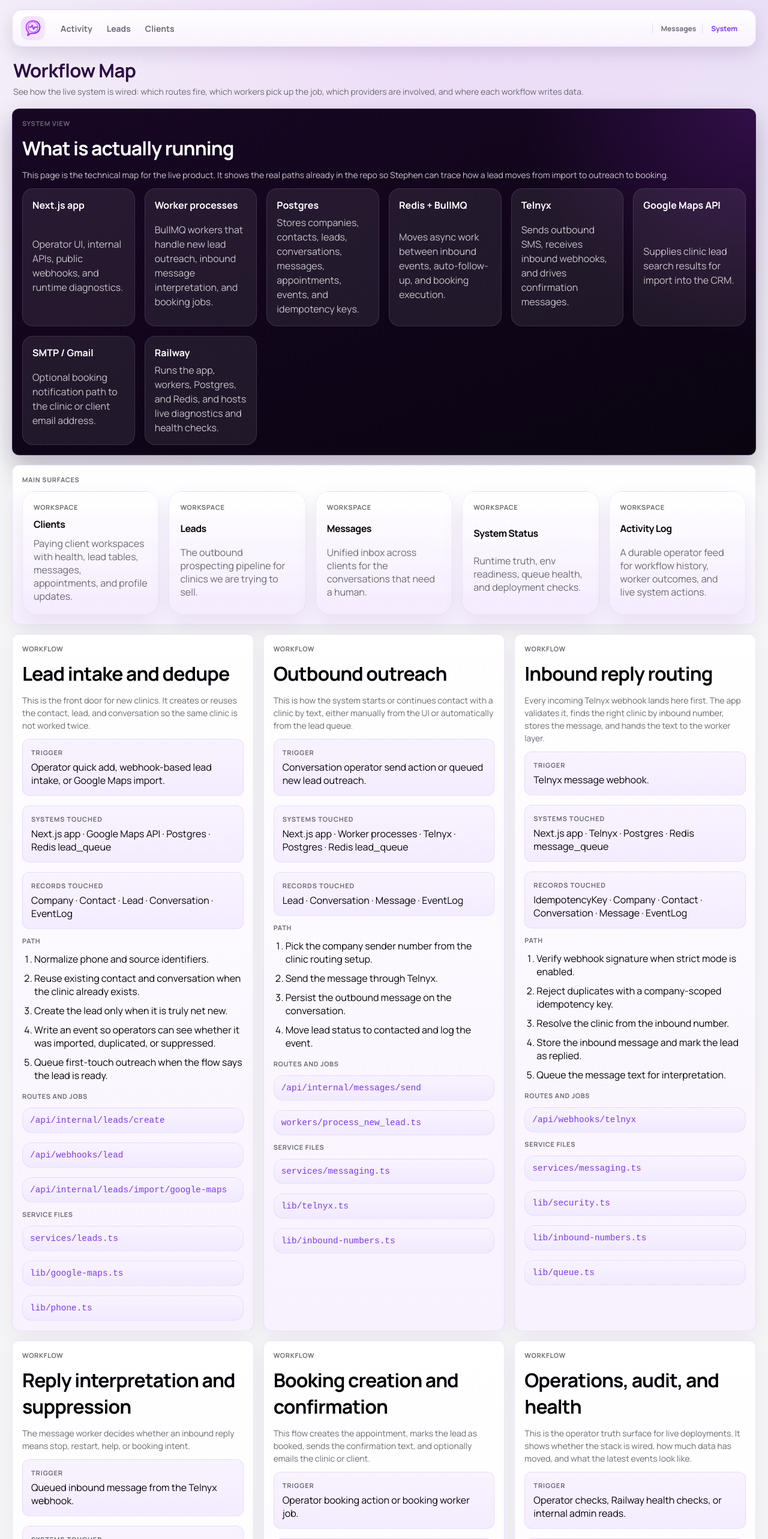
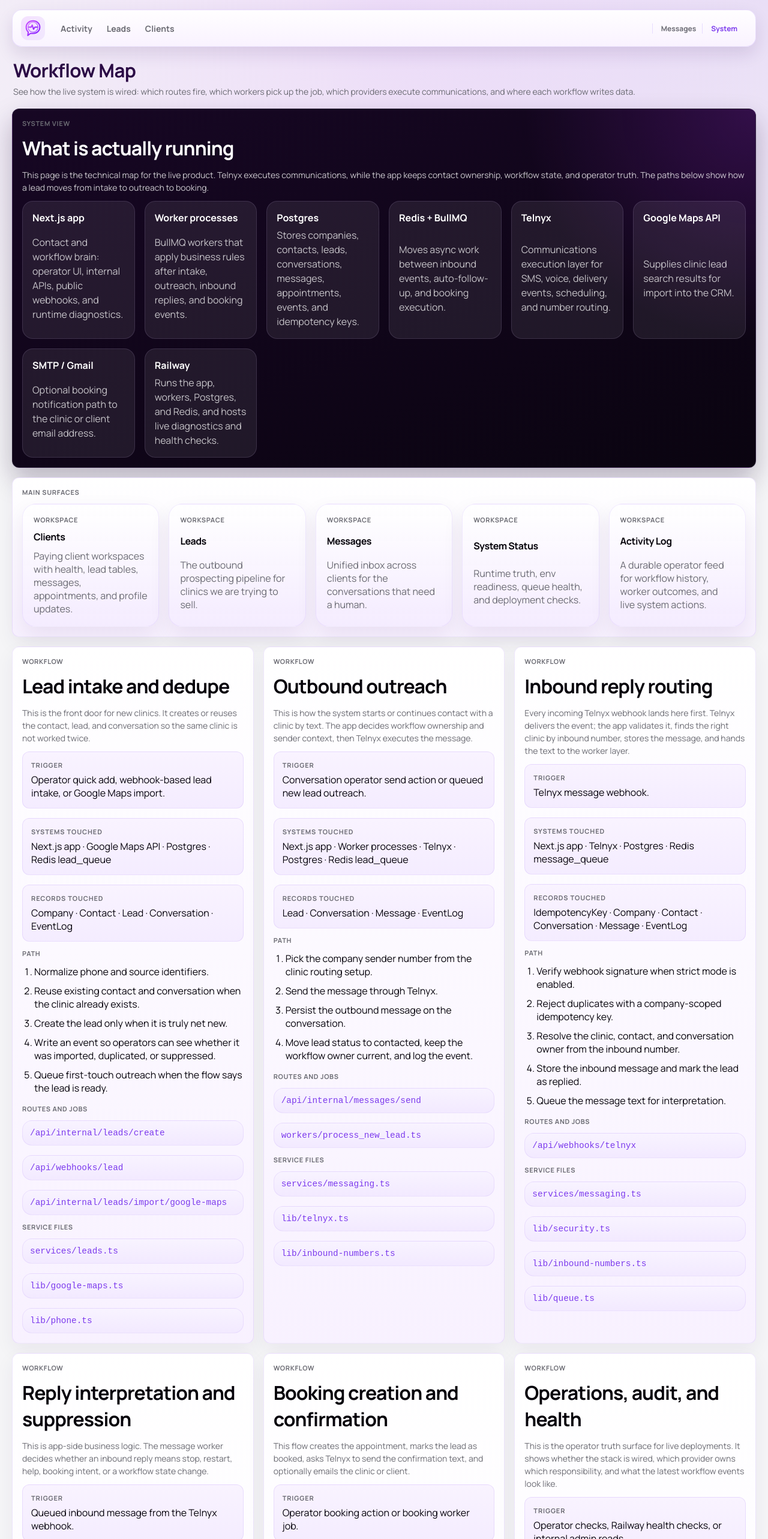
Before and after one commit to stephenmichaelmccain-create/fixyourleads-core, a Next.js app: page /diagnostics/workflows in a window 1280 px wide. Shown: the top 2566 px of the page at 60% size. Built offline with nearby package versions, Linux system fonts and the light colour scheme.

Commit message:
Clarify Telnyx and app workflow boundary

```diff
--- a/app/admin/system/page.tsx
+++ b/app/admin/system/page.tsx
@@ -81,7 +81,7 @@ const workflowCards = [
   },
   {
     title: 'Messaging and booking',
-    body: 'Inbound Telnyx replies route into message workers, then booking jobs create appointments and notifications.',
+    body: 'Telnyx handles message delivery and events, while the app routes replies into workflow state, booking jobs, and operator history.',
     route: '/api/webhooks/telnyx',
     routeSecondary: 'workers/booking.ts',
     records: 'Message · Appointment · EventLog',
@@ -173,7 +173,7 @@ export default async function AdminSystemPage() {
         <div className="record-header">
           <div className="panel-stack">
             <div className="metric-label">Workflow map</div>
-            <h2 className="section-title">The short version of how the app is wired right now.</h2>
+            <h2 className="section-title">The short version of how the app and providers divide responsibility.</h2>
           </div>
           <a className="button-secondary" href="/diagnostics/workflows">
             Open full map
--- a/app/diagnostics/workflows/page.tsx
+++ b/app/diagnostics/workflows/page.tsx
@@ -3,11 +3,11 @@ import { LayoutShell } from '@/app/components/LayoutShell';
 const systemLayers = [
   {
     name: 'Next.js app',
-    role: 'Operator UI, internal APIs, public webhooks, and runtime diagnostics.'
+    role: 'Contact and workflow brain: operator UI, internal APIs, public webhooks, and runtime diagnostics.'
   },
   {
     name: 'Worker processes',
-    role: 'BullMQ workers that handle new lead outreach, inbound message interpretation, and booking jobs.'
+    role: 'BullMQ workers that apply business rules after intake, outreach, inbound replies, and booking events.'
   },
   {
     name: 'Postgres',
@@ -19,7 +19,7 @@ const systemLayers = [
   },
   {
     name: 'Telnyx',
-    role: 'Sends outbound SMS, receives inbound webhooks, and drives confirmation messages.'
+    role: 'Communications execution layer for SMS, voice, delivery events, scheduling, and number routing.'
   },
   {
     name: 'Google Maps API',
@@ -62,7 +62,7 @@ const workflows = [
   },
   {
     title: 'Outbound outreach',
-    summary: 'This is how the system starts or continues contact with a clinic by text, either manually from the UI or automatically from the lead queue.',
+    summary: 'This is how the system starts or continues contact with a clinic by text. The app decides workflow ownership and sender context, then Telnyx executes the message.',
     trigger: 'Conversation operator send action or queued new lead outreach.',
     paths: [
       '/api/internal/messages/send',
@@ -79,12 +79,12 @@ const workflows = [
       'Pick the company sender number from the clinic routing setup.',
       'Send the message through Telnyx.',
       'Persist the outbound message on the conversation.',
-      'Move lead status to contacted and log the event.'
+      'Move lead status to contacted, keep the workflow owner current, and log the event.'
     ]
   },
   {
     title: 'Inbound reply routing',
-    summary: 'Every incoming Telnyx webhook lands here first. The app validates it, finds the right clinic by inbound number, stores the message, and hands the text to the worker layer.',
+    summary: 'Every incoming Telnyx webhook lands here first. Telnyx delivers the event; the app validates it, finds the right clinic by inbound number, stores the message, and hands the text to the worker layer.',
     trigger: 'Telnyx message webhook.',
     paths: [
       '/api/webhooks/telnyx'
@@ -100,14 +100,14 @@ const workflows = [
     stages: [
       'Verify webhook signature when strict mode is enabled.',
       'Reject duplicates with a company-scoped idempotency key.',
-      'Resolve the clinic from the inbound number.',
+      'Resolve the clinic, contact, and conversation owner from the inbound number.',
       'Store the inbound message and mark the lead as replied.',
       'Queue the message text for interpretation.'
     ]
   },
   {
     title: 'Reply interpretation and suppression',
-    summary: 'The message worker decides whether an inbound reply means stop, restart, help, or booking intent.',
+    summary: 'This is app-side business logic. The message worker decides whether an inbound reply means stop, restart, help, booking intent, or a workflow state change.',
     trigger: 'Queued inbound message from the Telnyx webhook.',
     paths: [
       'workers/handle_incoming_message.ts'
@@ -128,7 +128,7 @@ const workflows = [
   },
   {
     title: 'Booking creation and confirmation',
-    summary: 'This flow creates the appointment, marks the lead as booked, sends the confirmation text, and optionally emails the clinic or client.',
+    summary: 'This flow creates the appointment, marks the lead as booked, asks Telnyx to send the confirmation text, and optionally emails the clinic or client.',
     trigger: 'Operator booking action or booking worker job.',
     paths: [
       '/api/internal/bookings/create',
@@ -147,12 +147,13 @@ const workflows = [
       'Prevent duplicate bookings for the same contact and slot.',
       'Create the appointment and mark the lead as booked.',
       'Send a confirmation text from the clinic routing number.',
-      'Send the booking notification email when SMTP is configured.'
+      'Send the booking notification email when SMTP is configured.',
+      'Keep booking state and audit history in the app.'
     ]
   },
   {
     title: 'Operations, audit, and health',
-    summary: 'This is the operator truth surface for live deployments. It shows whether the stack is wired, how much data has moved, and what the latest events look like.',
+    summary: 'This is the operator truth surface for live deployments. It shows whether the stack is wired, which provider owns which responsibility, and what the latest workflow events look like.',
     trigger: 'Operator checks, Railway health checks, or internal admin reads.',
     paths: [
       '/diagnostics',
@@ -196,15 +197,15 @@ export default function WorkflowDiagnosticsPage() {
   return (
     <LayoutShell
       title="Workflow Map"
-      description="See how the live system is wired: which routes fire, which workers pick up the job, which providers are involved, and where each workflow writes data."
+      description="See how the live system is wired: which routes fire, which workers pick up the job, which providers execute communications, and where each workflow writes data."
       section="diagnostics"
     >
       <section className="panel panel-stack panel-dark">
         <div className="metric-label">System view</div>
         <h2 className="section-title section-title-large">What is actually running</h2>
         <p className="page-copy page-copy-inverse">
-          This page is the technical map for the live product. It shows the real paths already in the repo so Stephen can trace how a lead moves
-          from import to outreach to booking.
+          This page is the technical map for the live product. Telnyx executes communications, while the app keeps contact ownership, workflow
+          state, and operator truth. The paths below show how a lead moves from intake to outreach to booking.
         </p>
         <div className="workflow-chip-grid">
           {systemLayers.map((layer) => (
```
Also changed, not shown: 4 other files (tests, documents, lock files or other folders).
